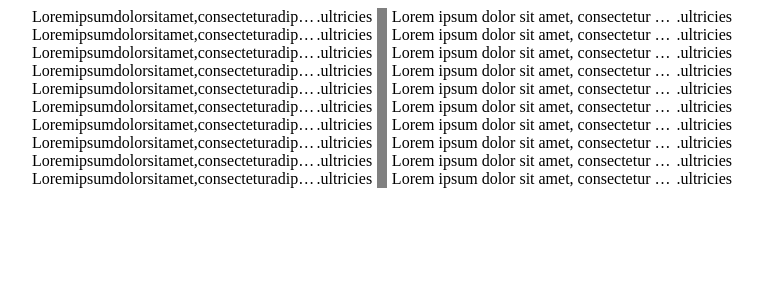
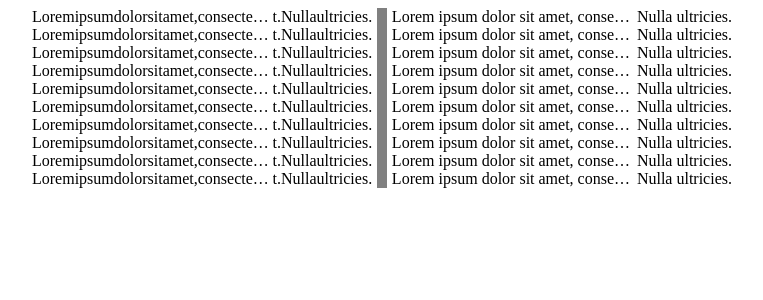
Before and after one commit to denbezrukov/test, a React (Create React App) app: page / in a window 1280 px wide. Shown: the top 300 px of the page, without its empty margins (258-1021 px from the left). Built offline with nearby package versions, Linux system fonts and the light colour scheme.

Commit message:
add title

```diff
--- a/src/app.tsx
+++ b/src/app.tsx
@@ -19,7 +19,7 @@ export const App = () => {
                 <>
                     {data.map(key => {
                         return (
-                            <FlexTextEllipsis key={key} tailLength={10}>
+                            <FlexTextEllipsis key={key} tailLength={17}>
                                 {longTextWithoutSpaces}
                             </FlexTextEllipsis>
                         );
@@ -28,7 +28,7 @@ export const App = () => {
                 <>
                     {data.map(key => {
                         return (
-                            <FlexTextEllipsis key={key} tailLength={10}>
+                            <FlexTextEllipsis key={key} tailLength={17}>
                                 {longTextWithSpaces}
                             </FlexTextEllipsis>
                         );
--- a/src/flexTextEllipsis/flexTextEllipsis.module.css
+++ b/src/flexTextEllipsis/flexTextEllipsis.module.css
@@ -21,7 +21,6 @@
     flex-grow: 0;
     flex-shrink: 1;
     flex-basis: auto;
-    direction: rtl;
 }
 
 .ellipsis {
--- a/src/flexTextEllipsis/flexTextEllipsis.tsx
+++ b/src/flexTextEllipsis/flexTextEllipsis.tsx
@@ -1,4 +1,4 @@
-import { FC, memo, useMemo } from 'react';
+import { FC, memo, useCallback, useMemo, useRef, useState } from 'react';
 import classNames from 'classnames';
 
 import styles from './flexTextEllipsis.module.css';
@@ -13,6 +13,18 @@ export interface FlexTextEllipsisProps {
 const FlexTextEllipsisComponent: FC<FlexTextEllipsisProps> = props => {
     const { children, tailLength, title, className } = props;
 
+    const [isTitleShown, setTitleShown] = useState(false);
+
+    const headRef = useRef<HTMLDivElement>(null);
+
+    const onMouseEnter = () => {
+        const headNode = headRef.current;
+
+        if (headNode) {
+            setTitleShown(headNode.clientWidth < headNode.scrollWidth);
+        }
+    };
+
     const { headText, tailText } = useMemo(() => {
         const splitIndex = children.length - tailLength;
         return {
@@ -24,9 +36,16 @@ const FlexTextEllipsisComponent: FC<FlexTextEllipsisProps> = props => {
     const classes = classNames(className, styles.container);
 
     return (
-        <div className={classes} title={title}>
+        <div
+            onMouseEnter={onMouseEnter}
+            className={classes}
+            title={isTitleShown ? title ?? children : undefined}
+        >
             <div className={styles.innerContainer}>
-                <div className={classNames(styles.head, styles.ellipsis)}>
+                <div
+                    className={classNames(styles.head, styles.ellipsis)}
+                    ref={headRef}
+                >
                     {headText}
                 </div>
                 <div className={classNames(styles.tail, styles.ellipsis)}>
```
